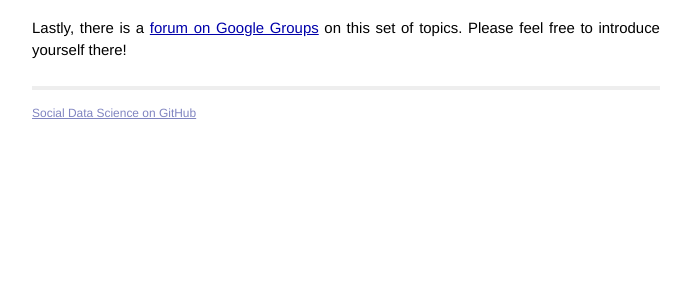
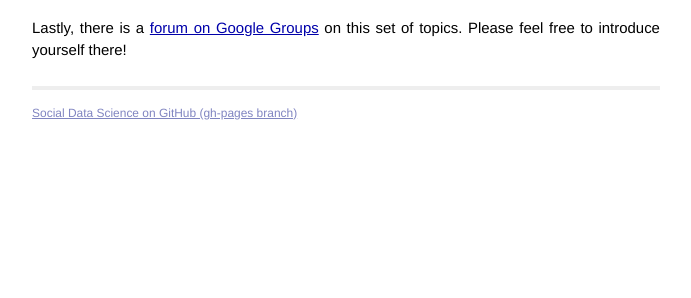
Before and after one commit to stats-for-change/stats-for-change.github.io, a Jekyll site: the page built from index.md, in a window 1280 px wide. Shown: the part 297-595 px from the top of the page, without its empty margins (294-985 px from the left). Built offline with Jekyll 4.4.1, drawn with Linux system fonts in a browser that asks for light colours; Markdown is read by kramdown in place of the engine named in the settings.

Commit message:
Change github link to point to gh-pages branch

```diff
--- a/_layouts/default.html
+++ b/_layouts/default.html
@@ -33,9 +33,9 @@
             <!-- </div> -->
             <div class="contact">
               <p>
-                <a
-                    href="https://github.com/dlab-berkeley/social-data-science">Social Data Science on GitHub</a><br />
-                <!-- <a href="https://twitter.com/yourusername">twitter.com/yourusername</a><br /> -->
+                <a href="https://github.com/dlab-berkeley/social-data-science/tree/gh-pages">
+                    Social Data Science on GitHub (gh-pages branch)</a>
+                <!-- <br /><a href="https://twitter.com/yourusername">twitter.com/yourusername</a><br /> -->
               </p>
             </div>
           </div>
```
